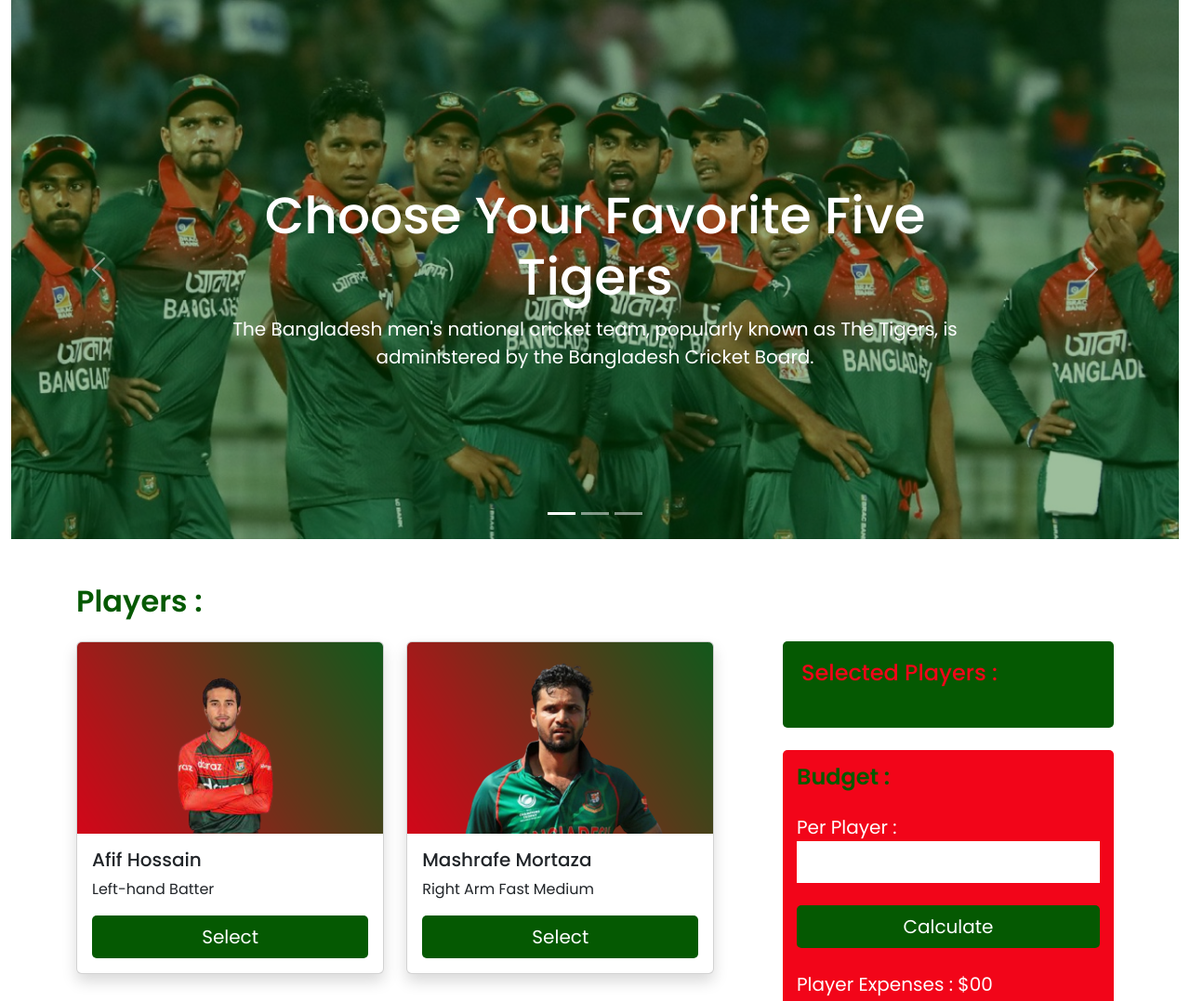
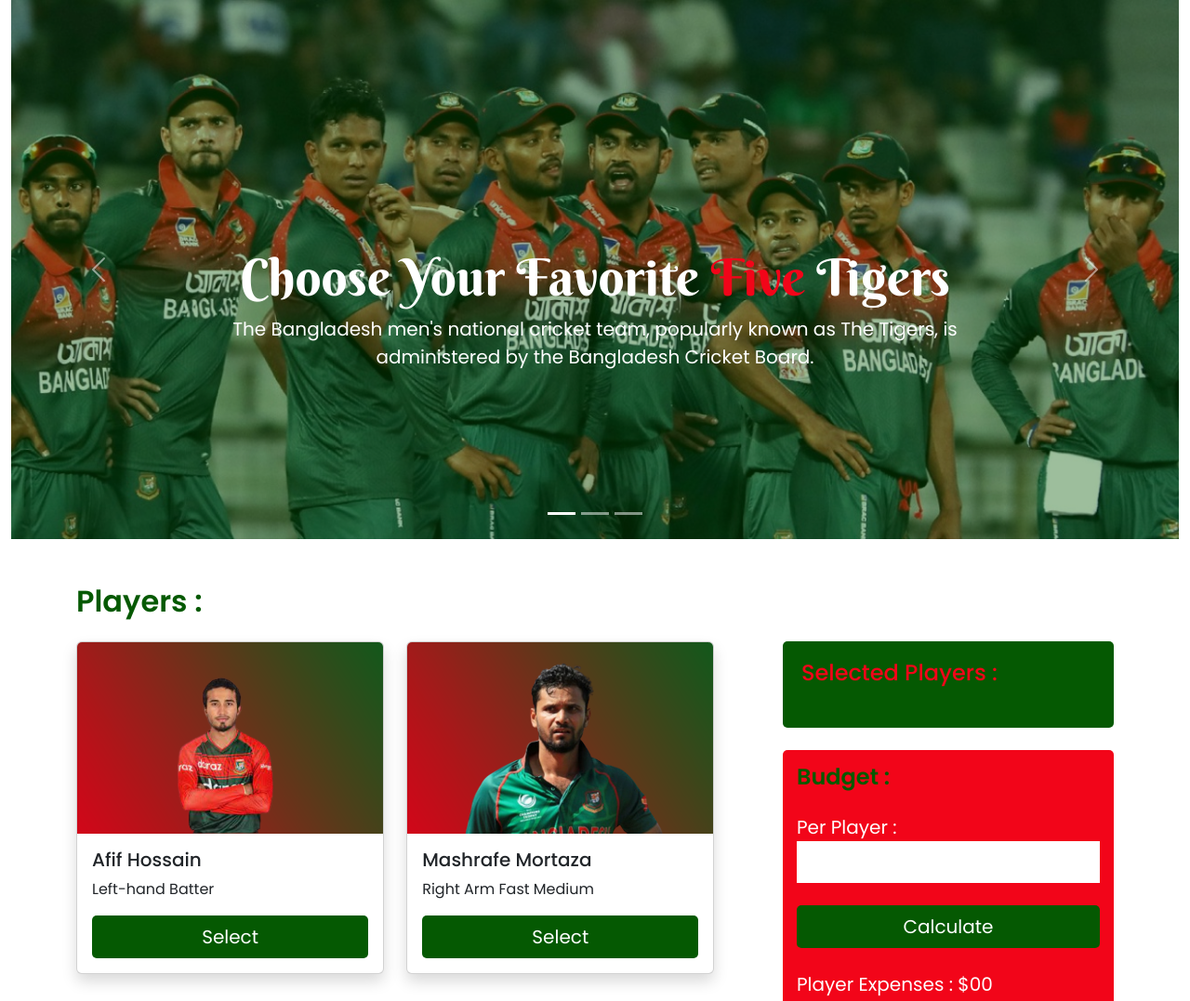
Before and after one commit to mdhamimulhaque/bangladesh-cricket-super-5, a plain HTML site: page index.html in a window 1280 px wide. Shown: the top 1077 px of the page at 93% size. Drawn offline with nearby package versions, Linux system fonts and the light colour scheme.

Commit message:
fixed some issue

```diff
--- a/index.html
+++ b/index.html
@@ -34,7 +34,7 @@
                                 <img src="./img/slider/banner-2.jpg" class="d-block w-100" alt="...">
                                 <div class="overlay">
                                     <div class="carousel-caption d-none d-md-block">
-                                        <h2>Choose Your Favorite Five Tigers</h2>
+                                        <h2>Choose Your Favorite <span class="five">Five</span> Tigers</h2>
                                         <p>The Bangladesh men's national cricket team, popularly known as The Tigers, is
                                             administered by the Bangladesh Cricket Board.</p>
                                     </div>
@@ -44,7 +44,7 @@
                                 <img src="./img/slider/banner-1.jpg" class="d-block w-100" alt="...">
                                 <div class="overlay">
                                     <div class="carousel-caption d-none d-md-block">
-                                        <h2>Bangladesh Cricket Board</h2>
+                                        <h2>Bangladeshi Super <span class="five">Five</span></h2>
                                         <p>The Bangladesh Cricket Board was founded in 1972 as the Bangladesh Cricket
                                             Control Board.</p>
                                     </div>
--- a/js/main.js
+++ b/js/main.js
@@ -23,6 +23,7 @@ function calculate(pLength) {
 // ==========> player added dynamically <==========
 
 const buttons = document.getElementsByClassName('select_button');
+// -----> buttons select
 for (const button of buttons) {
     // -----> children count <-----
     button.addEventListener('click', function (e) {
@@ -30,12 +31,12 @@ for (const button of buttons) {
         if (playerLength < 5) {
             topFivePlayersWrapper.innerHTML += `
             <li>${e.target.parentNode.children[0].innerText}</li>`;
-            // --- >disabled button
+            // ---> >disabled button
             const CardButtonSelect = e.target.parentNode.children[2];
             CardButtonSelect.setAttribute('disabled', 'true');
-            CardButtonSelect.style.backgroundColor = 'red';
+            CardButtonSelect.style.backgroundColor = '#F20519';
             CardButtonSelect.innerText = 'selected';
-            // console.log()
+            // --->total players selected length
             let players = calculate(topFivePlayersWrapper.children.length);
             totalExpensesCalculator(players);
 
--- a/style.css
+++ b/style.css
@@ -88,8 +88,12 @@ h4{
     bottom: 25%;
     position: absolute;
 }
-.carousel-caption h2{
+.carousel-caption h2,.five{
     font-size: 3.438rem;
+    font-family: var(--font_2);
+}
+.five{
+    color: var(--red);
 }
 .carousel-caption p{
     font-size: 1.25rem;
```
